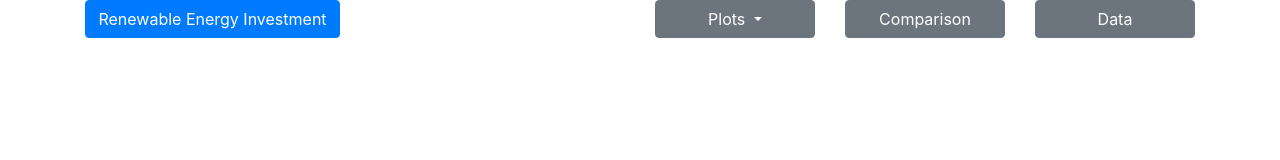
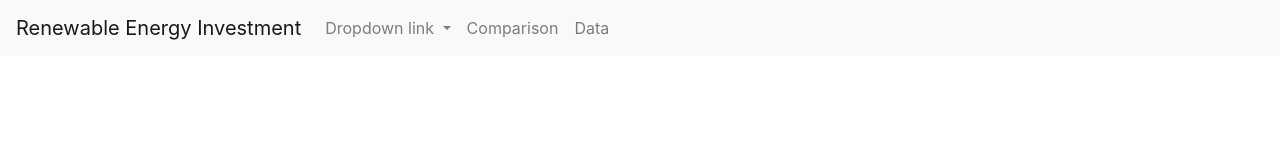
Before and after one commit to RinerAlexander/Web-Design-Challenge, a plain HTML site: page WebVisualizations/starter.html in a window 1280 px wide. Drawn offline with nearby package versions, Linux system fonts and the light colour scheme.

Commit message:
Changed navbar to be a navbar

```diff
--- a/WebVisualizations/starter.html
+++ b/WebVisualizations/starter.html
@@ -13,45 +13,40 @@
     <link rel="stylesheet" href="style.css">
 </head>
 
+<nav class="navbar navbar-expand-lg navbar-light bg-light">
+    <a class="navbar-brand" href="LandingPage.html">Renewable Energy Investment</a>
+    <button class="navbar-toggler" type="button" data-toggle="collapse" data-target="#navbarTogglerDemo02" aria-controls="navbarTogglerDemo02" aria-expanded="false" aria-label="Toggle navigation">
+      <span class="navbar-toggler-icon"></span>
+    </button>
+
+    <div class="collapse navbar-collapse" id="navbarTogglerDemo02">
+      <ul class="navbar-nav mr-auto mt-2 mt-lg-0">
+        <li class="nav-item dropdown">
+            <a class="nav-link dropdown-toggle" href="#" id="navbarDropdownMenuLink" data-toggle="dropdown" aria-haspopup="true" aria-expanded="false">
+              Dropdown link
+            </a>
+            <div class="dropdown-menu" aria-labelledby="navbarDropdownMenuLink">
+              <a class="dropdown-item" href="Plot1.html">Plot 1</a>
+              <a class="dropdown-item" href="#">Plot 2</a>
+              <a class="dropdown-item" href="#">Plot 3</a>
+            </div>
+        </li>
+
+        <li class="nav-item">
+            <a class="nav-link" href="#">Comparison</a>
+        </li>
+
+        <li class="nav-item">
+          <a class="nav-link" href="#">Data</a>
+        </li>
+
+      </ul>
+
+    </div>
+</nav>
+
 <body>
 
-    <div class="container">
-
-        <div class="row">
-
-            <div class="col-3">
-                <a class="btn btn-primary btn-block" href="LandingPage.html" role="button">Renewable Energy Investment</a>
-            </div>
-
-            <div class="col-3">
-            </div>
-
-            <div class="col-2">
-                <div class="dropdown">
-                    <button class="btn btn-secondary btn-block dropdown-toggle" type="button" id="dropdownMenuButton" data-toggle="dropdown" aria-haspopup="true" aria-expanded="false">
-                      Plots
-                    </button>
-                    <div class="dropdown-menu" aria-labelledby="dropdownMenuButton">
-                      <a class="dropdown-item" href="#">Plot 1</a>
-                      <a class="dropdown-item" href="#">Plot 2</a>
-                      <a class="dropdown-item" href="#">Plot 3</a>
-                      <a class="dropdown-item" href="#">Plot 4</a>
-                    </div>
-                  </div>
-            </div>
-
-            <div class="col-2">
-                <a class="btn btn-secondary btn-block" href="#" role="button">Comparison</a>
-            </div>
-
-            <div class="col-2">
-                <a class="btn btn-secondary btn-block" href="#" role="button">Data</a>
-            </div>
 
 
-        </div>
-
-
-    </div>
-
 </body>
```
Also changed, not shown: WebVisualizations/LandingPage.html (+23 -27 lines), WebVisualizations/Plot1.html (+32 -34 lines).
